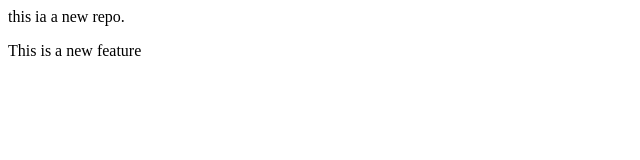
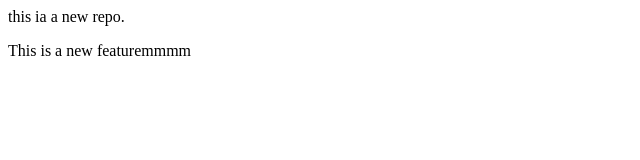
Before and after one commit to Genny-Vee/LocalRepo, a plain HTML site: page index.html in a window 1280 px wide. Shown: the full height of the page, 0-640 px from the left. Drawn offline with Linux system fonts and the light colour scheme.

Commit message:
update paragraph

```diff
--- a/index.html
+++ b/index.html
@@ -1,2 +1,2 @@
 <p> this ia a new repo.</p>
-<p> This is a new feature</p>
+<p> This is a new featuremmmm</p>
```
